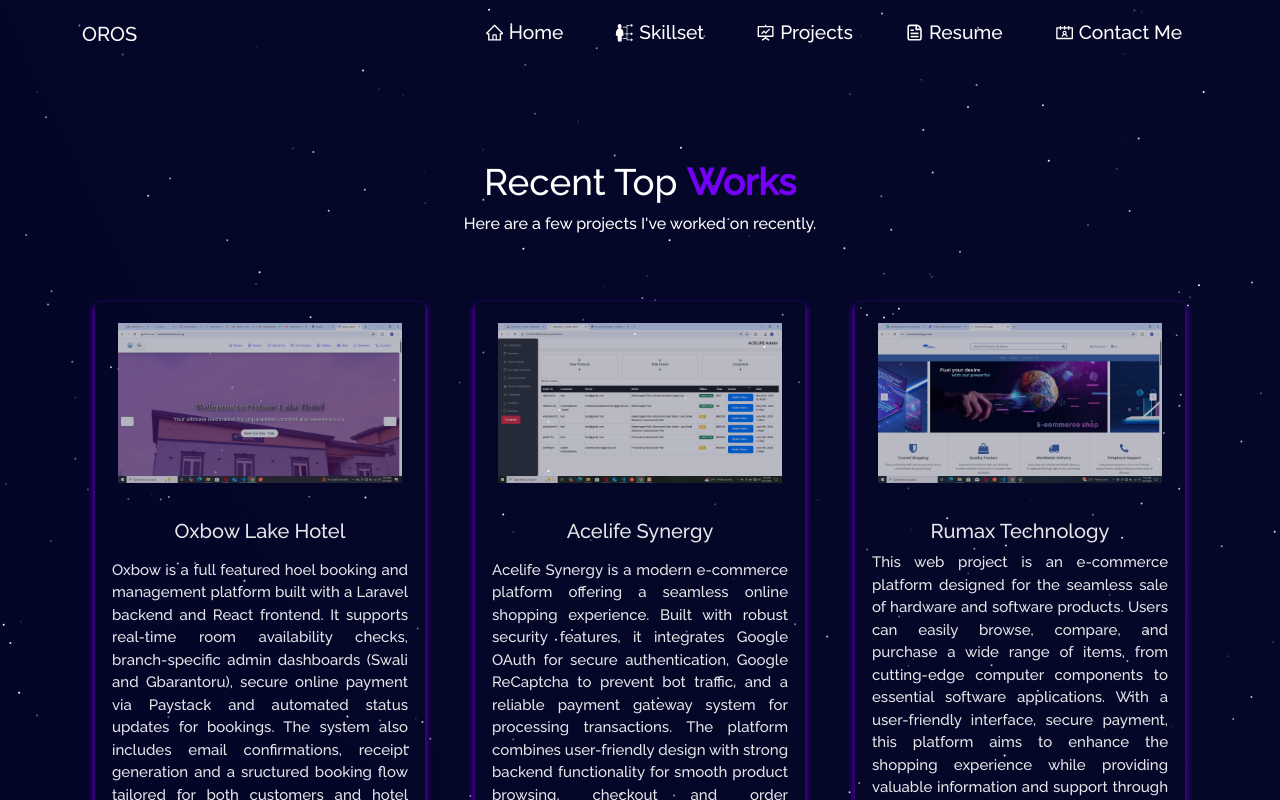
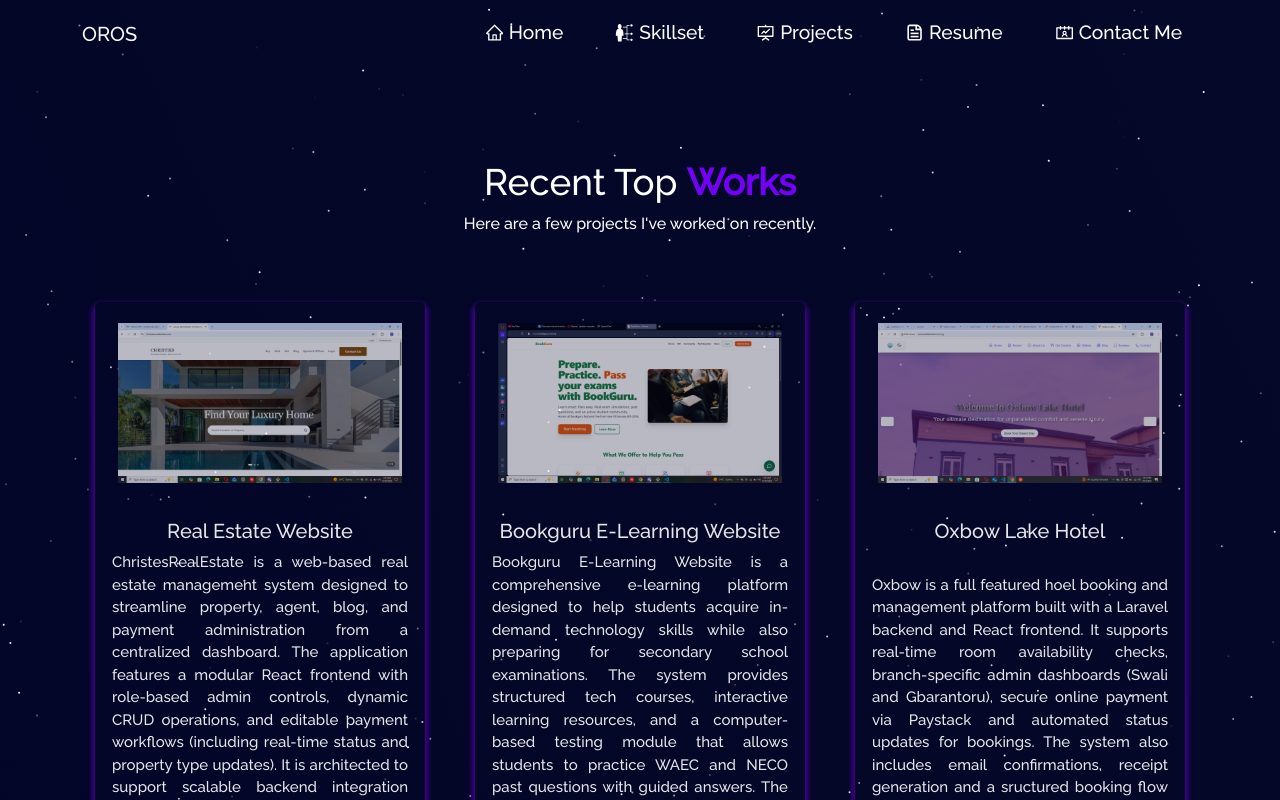
Before and after one commit to oriakhiosamu1/oros, a React (Create React App) app: page /project in a window 1280 px wide. Shown: the top 800 px of the page. Built offline with nearby package versions, Linux system fonts and the light colour scheme.

Commit message:
December 25th, 2025

```diff
--- a/src/pages/Projects.jsx
+++ b/src/pages/Projects.jsx
@@ -9,12 +9,34 @@
 import laravelReact from '../assets/projects/laravel-react.jpg'
 import oxbow from '../assets/projects/oxbow.png'
 import acelife from '../assets/projects/acelife.png'
+import bookguru from '../assets/projects/bookguru.png'
+import realestate from '../assets/projects/realestate.png'
 
 const Projects = () => {
 
   const recentWorks = [
     {
       id: 1,
+      imgPath: realestate,
+      isBlog:false,
+      title: "Real Estate Website",
+      description:"ChristesRealEstate is a web-based real estate management system designed to streamline property, agent, blog, and payment administration from a centralized dashboard. The application features a modular React frontend with role-based admin controls, dynamic CRUD operations, and editable payment workflows (including real-time status and property type updates). It is architected to support scalable backend integration (Laravel API), clean state management, and future production deployment, with a strong focus on maintainability, data consistency, and operational efficiency.",
+      // ghLink: "https://github.com/oriakhiosamu1/oxbow",
+      demoLink: "https://christeesrealestate.com/",
+    },
+
+    {
+      id: 2,
+      imgPath: bookguru,
+      isBlog:false,
+      title: "Bookguru E-Learning Website",
+      description:"Bookguru E-Learning Website is a comprehensive e-learning platform designed to help students acquire in-demand technology skills while also preparing for secondary school examinations. The system provides structured tech courses, interactive learning resources, and a computer-based testing module that allows students to practice WAEC and NECO past questions with guided answers. The platform is built with scalability in mind, supporting user authentication, progress tracking, and future expansion into advanced assessments and analytics.",
+      // ghLink: "https://github.com/oriakhiosamu1/oxbow",
+      demoLink: "https://www.bookguru.com.ng",
+    },
+
+    {
+      id: 3,
       imgPath: oxbow,
       isBlog:false,
       title: "Oxbow Lake Hotel",
@@ -24,7 +46,7 @@
     },
 
     {
-      id: 2,
+      id: 4,
       imgPath: acelife,
       isBlog:false,
       title: "Acelife Synergy",
@@ -34,7 +56,7 @@
     },
 
     {
-      id: 3,
+      id: 5,
       imgPath: rumax,
       isBlog:false,
       title: "Rumax Technology",
@@ -44,7 +66,7 @@
     },
 
     {
-      id: 4,
+      id: 6,
       imgPath: saxo,
       isBlog:false,
       title: "Saxo Investment Company",
@@ -54,7 +76,7 @@
     },
 
     {
-      id: 5,
+      id: 7,
       imgPath: myjob,
       isBlog:false,
       title: "Job Listing Website",
@@ -64,7 +86,7 @@
     },
 
     {
-      id: 6,
+      id: 8,
       imgPath: laravelReact,
       isBlog:false,
       title: "E-Commerce Website",
@@ -74,7 +96,7 @@
     },
 
     {
-      id: 7,
+      id: 9,
       imgPath: paralegal,
       isBlog:false,
       title: "Paralegal Web App",
```
Also changed, not shown: src/assets/projects/bookguru.png (added), src/assets/projects/realestate.png (added).
